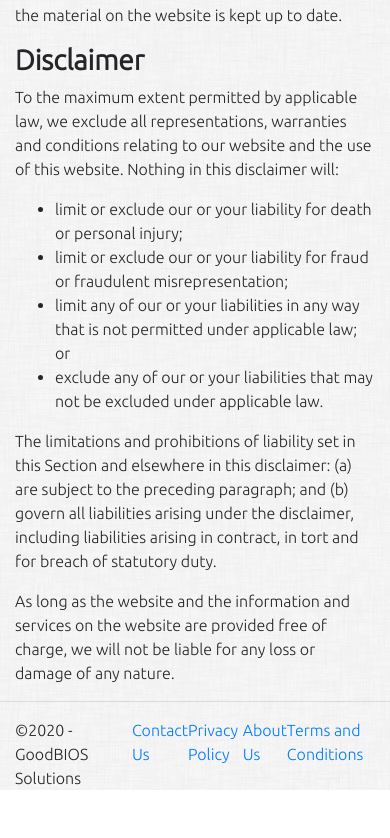
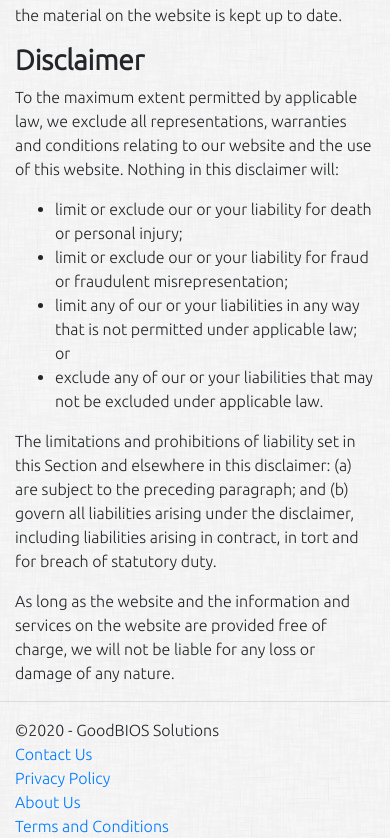
Before and after one commit to esmith1412/goodbios-solutions-store, a React (Create React App) app: page /terms in a window 390 px wide. Shown: the part 5830-6668 px from the top of the page. Before the commit the page ends 6620 px from the top, so only its background shows below. Built offline with nearby package versions, Linux system fonts and the light colour scheme; a web font is replaced by a local one.

Commit message:
Wrapped each Link in the Footer with a section element, and changed layout to flex-column, when screen gets narrow

```diff
--- a/src/components/Footer.js
+++ b/src/components/Footer.js
@@ -9,7 +9,7 @@ export default class Footer extends Component {
     return (
       <React.Fragment>
         <hr />
-        <footer className="container-fluid d-flex justify-content-sm-around">
+        <footer className="container-fluid d-sm-flex justify-content-sm-around align-items-sm-center">
           <section>
             &copy;{this_year} - GoodBIOS Solutions
           </section>
@@ -18,15 +18,21 @@ export default class Footer extends Component {
               Contact Us
             </a>
           </section>
+          <section>
             <Link to="/policy">
               <a href="">Privacy Policy</a>
             </Link>
+          </section>
+          <section>
             <Link to="/about">
               <a href="">About Us</a>
             </Link>
+          </section>
+          <section>
             <Link to="/terms">
               <a href="">Terms and Conditions</a>
             </Link>
+          </section>
         </footer>
       </React.Fragment>
     )
```
Lines whose indentation alone changed are shown as unchanged.
